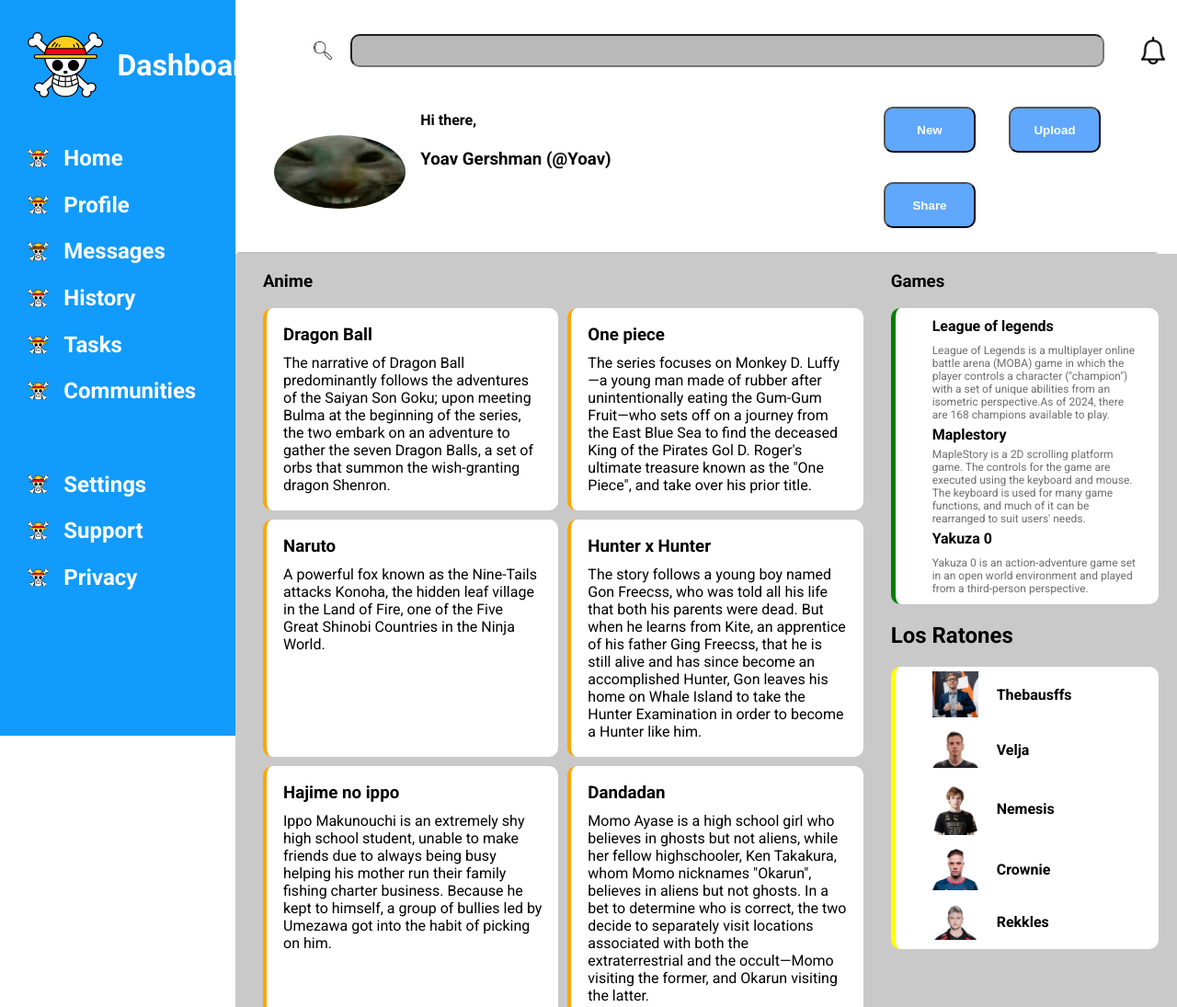
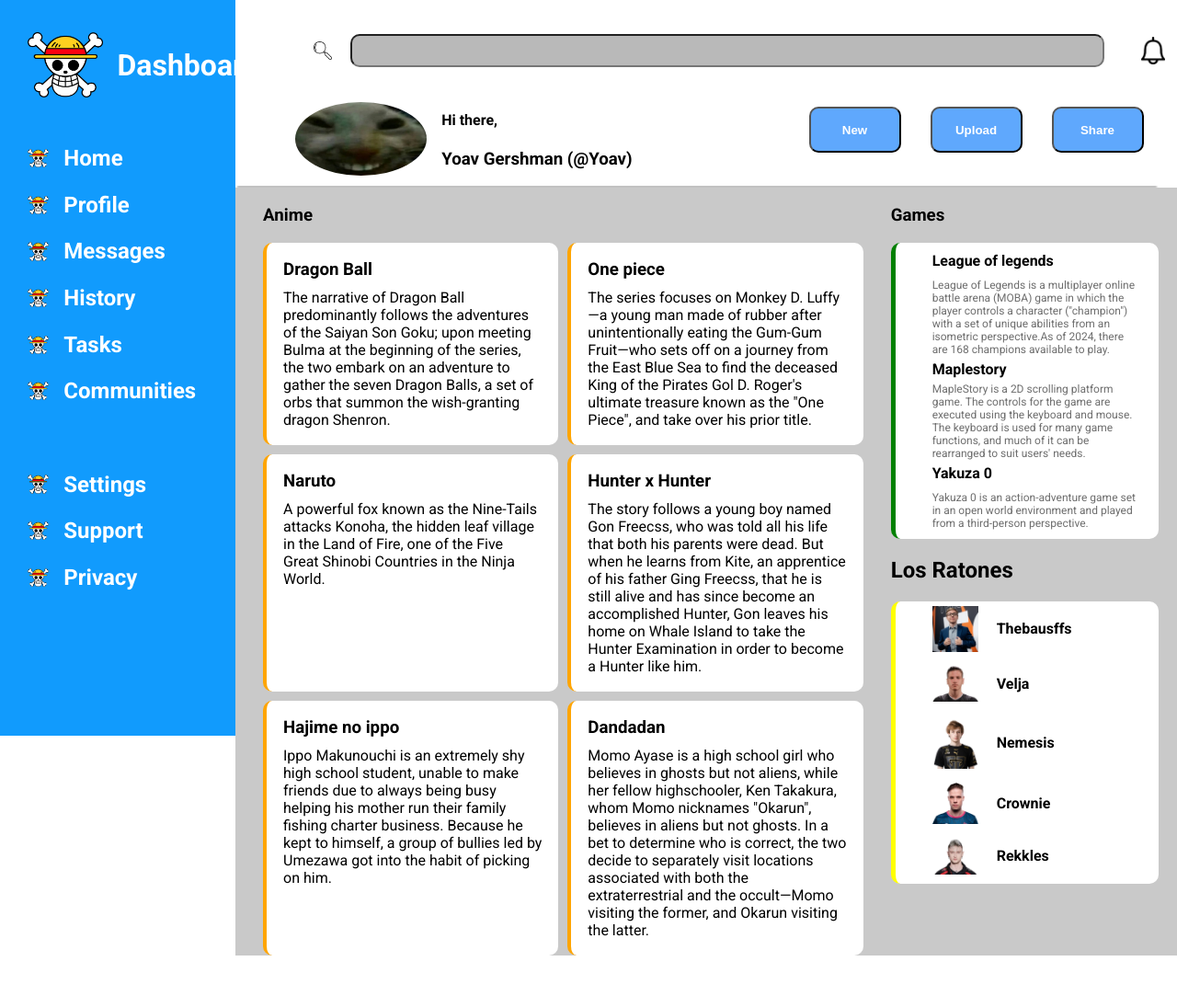
Before and after one commit to yoav74/OdinAdminDashboard, a plain HTML site: page index.html in a window 1280 px wide. Shown: the top 1095 px of the page at 92% size. After the commit the page ends 1039 px from the top, so only its background shows below. Drawn offline with Linux system fonts and the light colour scheme.

Commit message:
organizing

```diff
--- a/styles.css
+++ b/styles.css
@@ -112,18 +112,24 @@
     grid-auto-flow: column;
     grid-template-columns: 1fr 3fr 2fr;
     margin-top: 10px;
-    margin-left: 28px;
+    width:100%;
     gap: 16px;
+}
+#big-xdd{
+    margin-left:65px;
 }
 
 .bottom-header img {
     border-radius: 50%;
     height: 80px;
-    justify-self: right;
+    /* justify-self: right; */
 }
 
 .header-buttons {
     margin-bottom: 10px;
+    display:flex;
+    align-content: space-between;
+    justify-self: center;
 }
 
 .header-buttons>button {
```
